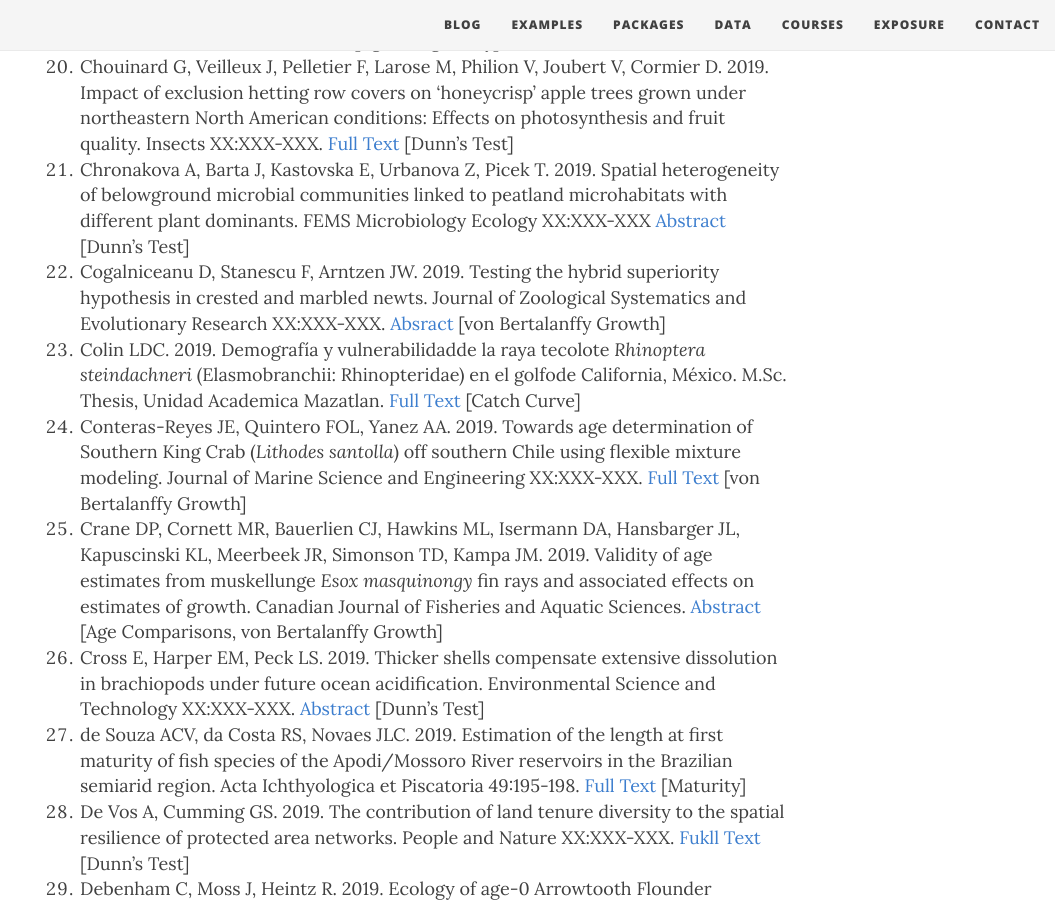
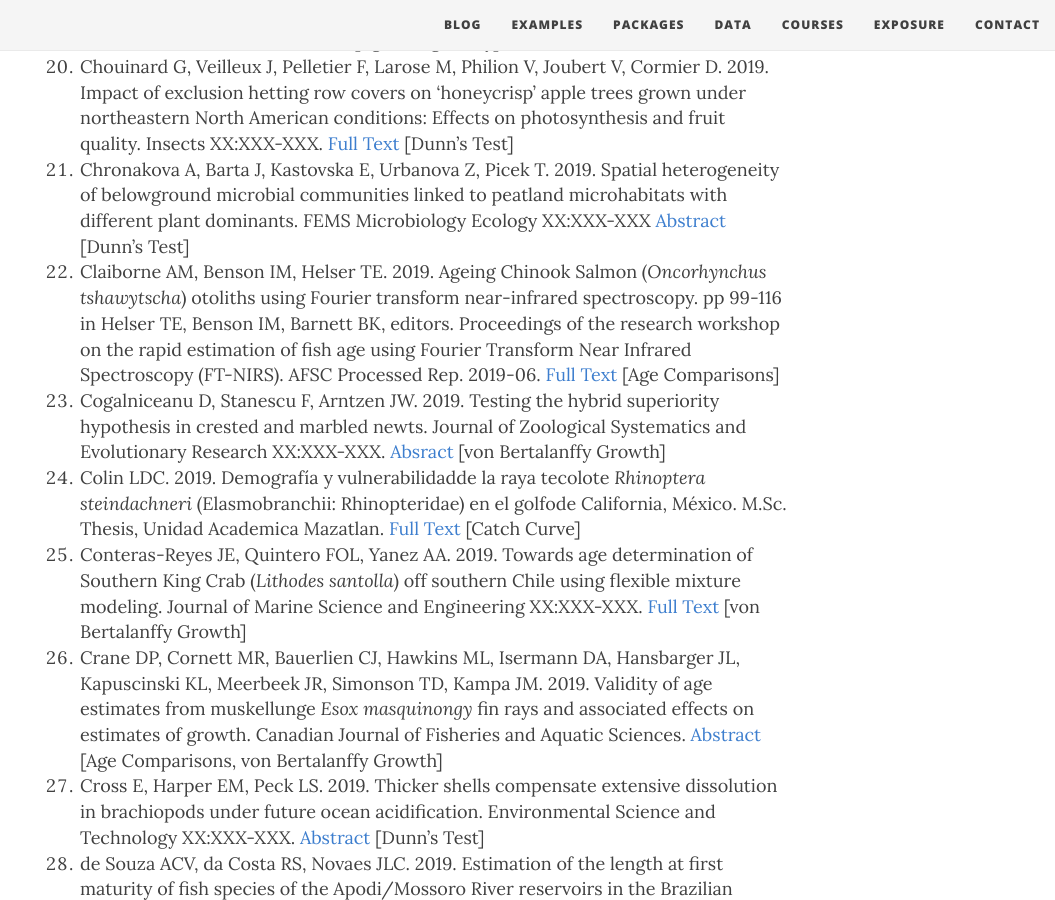
Before and after one commit to droglenc/fishR, a Jekyll site: the page built from exposure/exposure-citations19.md, in a window 1280 px wide and 900 px high, scrolled down 2092 px. Shown: the whole window, without its empty margins (225-1280 px from the left). Built offline with Jekyll 4.4.1, drawn with Linux system fonts in a browser that asks for light colours; nearby versions of some CDN libraries; some of the changed text lies outside the part shown.

Commit message:
Update exposure-citations19.md

```diff
--- a/exposure/exposure-citations19.md
+++ b/exposure/exposure-citations19.md
@@ -29,6 +29,7 @@ amphibian conservation. Aquatic Conservation: Marine and Freshwater Ecosystems X
 1. Chang Y-J, Hsu J, Shiao J-C, Chang S-K. 2018. Evaluation of the effects of otolith sampling strategies and ageing error on estimation of the age composition and growth curve for Pacific bluefin tuna *Thunnus orientalis*. Marine and Freshwater Research XX:XXX-XXX. [Abstract](https://www.publish.csiro.au/MF/MF18241) [Age-Length Key]
 1. Chouinard G, Veilleux J, Pelletier F, Larose M, Philion V, Joubert V, Cormier D. 2019. Impact of exclusion hetting row covers on ‘honeycrisp’ apple trees grown under northeastern North American conditions: Effects on photosynthesis and fruit quality. Insects XX:XXX-XXX. [Full Text](https://www.mdpi.com/2075-4450/10/7/214/pdf) [Dunn's Test]
 1. Chronakova A, Barta J, Kastovska E, Urbanova Z, Picek T. 2019. Spatial heterogeneity of belowground microbial communities linked to peatland microhabitats with different plant dominants. FEMS Microbiology Ecology XX:XXX-XXX [Abstract](https://academic.oup.com/femsec/advance-article-abstract/doi/10.1093/femsec/fiz130/5551480) [Dunn's Test]
+1. Claiborne AM, Benson IM, Helser TE. 2019. Ageing Chinook Salmon (*Oncorhynchus tshawytscha*) otoliths using Fourier transform near-infrared spectroscopy. pp 99-116 in Helser TE, Benson IM, Barnett BK, editors. Proceedings of the research workshop on the rapid estimation of fish age using Fourier Transform Near Infrared Spectroscopy (FT-NIRS). AFSC Processed Rep. 2019-06. [Full Text](https://repository.library.noaa.gov/view/noaa/21458/noaa_21458_DS1.pdf) [Age Comparisons]
 1. Cogalniceanu D, Stanescu F, Arntzen JW. 2019. Testing the hybrid superiority hypothesis in crested and marbled newts. Journal of Zoological Systematics and Evolutionary Research XX:XXX-XXX. [Absract](https://www.researchgate.net/publication/335138247_Testing_the_hybrid_superiority_hypothesis_in_crested_and_marbled_newts) [von Bertalanffy Growth]
 1. Colin LDC. 2019. Demografía y vulnerabilidadde la raya tecolote *Rhinoptera steindachneri* (Elasmobranchii: Rhinopteridae) en el golfode California, México. M.Sc. Thesis, Unidad Academica Mazatlan. [Full Text](https://www.researchgate.net/profile/Luis_Carrillo-Colin/publication/334029113_Demography_and_vulnerability_of_cownose_ray_Rhinoptera_steindachneri_in_the_gulf_of_California/links/5d12fb4d299bf1547c7f4bae/Demography-and-vulnerability-of-cownose-ray-Rhinoptera-steindachneri-in-the-gulf-of-California.pdf) [Catch Curve]
 1. Conteras-Reyes JE, Quintero FOL, Yanez AA. 2019. Towards age determination of Southern King Crab (*Lithodes santolla*) off southern Chile using flexible mixture modeling. Journal of Marine Science and Engineering XX:XXX-XXX. [Full Text](https://www.researchgate.net/publication/329586900_Towards_Age_Determination_of_Southern_King_Crab_Lithodes_santolla_Off_Southern_Chile_Using_Flexible_Mixture_Modeling/references) [von Bertalanffy Growth]
@@ -79,6 +80,7 @@ amphibian conservation. Aquatic Conservation: Marine and Freshwater Ecosystems X
 1. Jones DA, Akbaripasand A, Nakagawa S, Closs GP. 2019. Landscape features determine Brown Trout population structure and recruitment dynamics. Ecology of Freshwater Fish XX:XXX-XXX. [Abstract](https://onlinelibrary.wiley.com/doi/abs/10.1111/eff.12474) [???]
 1. Kelson SJ, Carlson SM. 2019. Do precipitation extremes drive growth and migration timing of a Pacific salmonid fish in Mediterranean-climate streams? Ecosphere 10:XXX-XXX. [Abstract](https://www.researchgate.net/publication/331908792_Do_precipitation_extremes_drive_growth_and_migration_timing_of_a_Pacific_salmonid_fish_in_Mediterranean-climate_streams/references) [Depletion]
 1. Knight CT, Kraus RT, Panos DA, Gorman AM, Leonhardt BS, Robinson J, Thomas M. 2019. Is barotrauma an important factor in the discard mortality of Yellow Perch. Journal of Fisheries and Wildlife Management XX:XXX-XXX. [Full Text](http://www.fwspubs.org/doi/pdf/10.3996/062018-JFWM-056) [Bootstrapping]
+1. Koch J, Neely B, Chance-Ossowski C. 2019. Comparison of sectioned and whole otoliths for estimating Bluegill age. Journal of Fish and Wildlife Management 10:XXX-XXX. [Abstract](https://doi.org/10.3996/022019-JFWM-012) [Age Comparisons]
 1. Kokkonen E, Heikinheimo O, Pekcan-Hekim Z, Vainikka A. 2019. Effects of water temperature and pikeperch (*Sander lucioperca*) abundance on the stock–recruitment relationship of Eurasian perch (*Perca fluviatilis*) in the northern Baltic Sea. Hydrobiologia XX:XXX-XXX. [Full Text](https://www.researchgate.net/publication/334332569_Effects_of_water_temperature_and_pikeperch_Sander_lucioperca_abundance_on_the_stock-recruitment_relationship_of_Eurasian_perch_Perca_fluviatilis_in_the_northern_Baltic_Sea/references) [Stock-Recruitment]
 1. Kornis MS, Simpkins DG, Lane AA, Warner DM, Bronte CR. 2019. Growth of hatchery-reared Chinook Salmon in Lakes Michigan and Huron exhibits limited spatial variation but is temporally linked to Alewife abundance. North American Journal of Fisheries Management XX:XXX-XXX. [Abstract](https://afspubs.onlinelibrary.wiley.com/doi/abs/10.1002/nafm.10349) [???]
 1. Koyoc-Cardena E, Medina-Barreiro A, Cohuo-Rodriguez A, Pavia-Ruz N, Lenhart A, Ayora-Talavera G, Dunbar M, Manrizue-Saide P, Vazquez-Prokopec G. 2019. Estimating absolute indoor density of *Aedes aegypti* using removal sampling. Parasites & Vectors XX:XXX-XXX. [Full Text](https://rdcu.be/bEhaD) [Removal]
@@ -94,6 +96,7 @@ amphibian conservation. Aquatic Conservation: Marine and Freshwater Ecosystems X
 1. MacNaughton CJ, Kovachik C, Enders EC. 2019. Standard metabolic rate models for Carmine Shiner (*Notropis percobromus*) and Common Shiner (*Luxilus cornutus*) across different temperature regimes. Journal of Fish Biology XX:XXX-XXX. [Abstract](https://onlinelibrary.wiley.com/doi/abs/10.1111/jfb.13869) [Nonlinear Modeling]
 1. Marien B, Balzarolo M, Dox I, Leys S, Marchand LJ, Geron C, Portillo-Estrada M, AbdElgawad H, Asard H, Campioloi M. 2019. Detecting the onset of autumn leaf senescence in deciduous forest trees of the temperature zone. New Phytologist XX:XXX-XXX. [Abstract](https://nph.onlinelibrary.wiley.com/doi/abs/10.1111/nph.15991) [Dunn's Test]
 1. Marques P. 2019. Characterizing the effects of urbanization on stream biota using a trait-based approach. Ph.D. Dissertation, University of Victoria. [Full Text](http://dspace.library.uvic.ca/bitstream/handle/1828/11058/Marques_Piata_PhD_2019-1.pdf?sequence=3&isAllowed=y) [Depletion]
+1. McBride RS, Robillard EM. 2019. Precision and accuracy metrics for ageing QA/QC: What is behind the numbers? pp 125-131 in Helser TE, Benson IM, Barnett BK, editors. Proceedings of the research workshop on the rapid estimation of fish age using Fourier Transform Near Infrared Spectroscopy (FT-NIRS). AFSC Processed Rep. 2019-06. [Full Text](https://repository.library.noaa.gov/view/noaa/21458/noaa_21458_DS1.pdf) [Age Comparisons]
 1. Mikles CS, Harms CA, Buckel JA, Rudershausen PJ. 2019. Examining the severity of roof‐hooking injuries in dolphinfish: A comparison between computed tomography and gross necropsy. North American Journal of Fisheries Management XX:XXX-XXX. [Abstract](https://afspubs.onlinelibrary.wiley.com/doi/abs/10.1002/nafm.10252) [Dunn's Test]
 1. Moore C, Lynch D, Clarke M, Officer R, Mills J, Louis-Defour J, Brophy D. 2019. Age verification of north Atlantic Sprat. Fisheries Research 213:144-150. [Abstract](https://www.sciencedirect.com/science/article/abs/pii/S0165783619300189) [Age Comparisons]
 1. Morissette O, Sirois P, Wilson CC, Laporte M, Bernatchez L. 2019. The role of ecotype‐environment interactions in intraspecific trophic niche partitioning subsequent to stocking. Ecological Applications XX:XXX-XXX. [Abstract](https://esajournals.onlinelibrary.wiley.com/doi/abs/10.1002/eap.1857) [von Bertalanffy Growth]
```
Also changed, not shown: other parts of exposure/exposure-citations19.md (+1 -1 lines).
